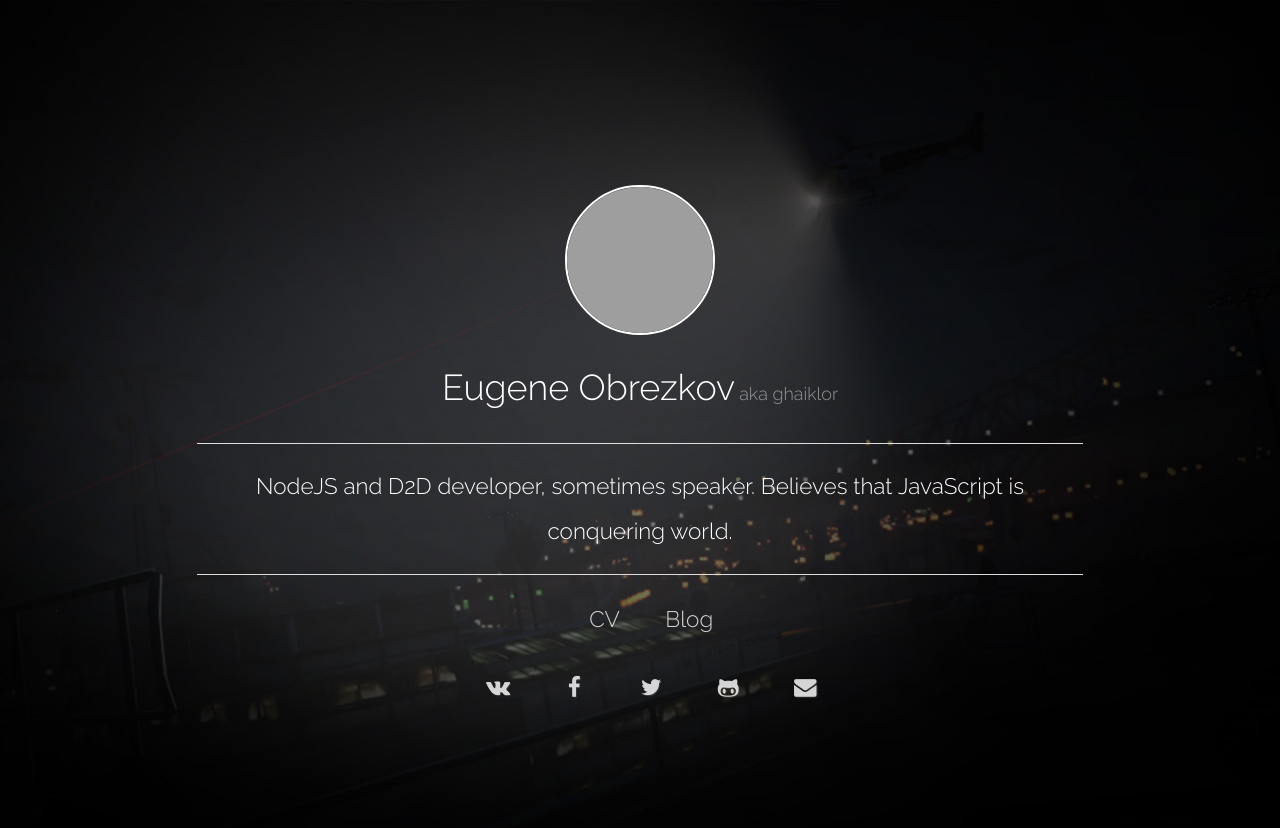
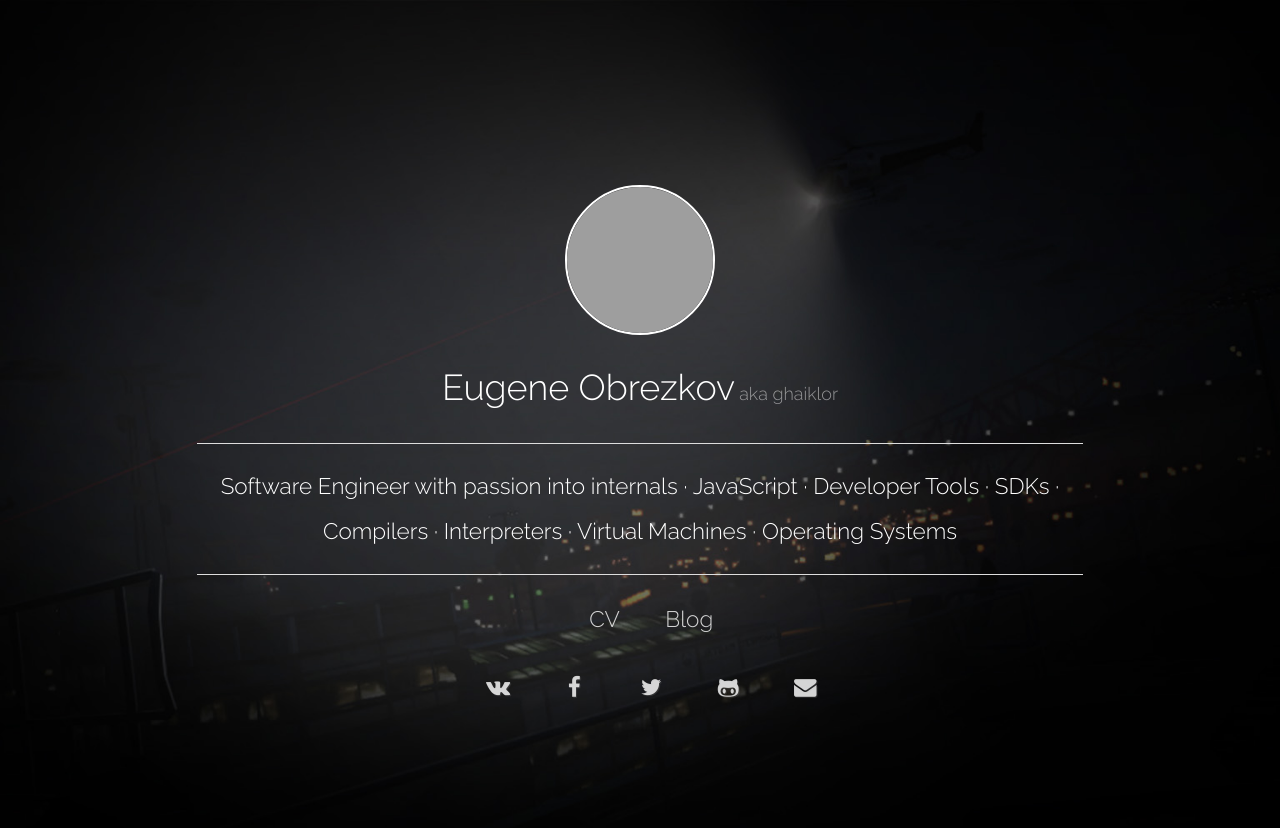
Before and after one commit to ghaiklor/ghaiklor.com, a Jekyll site: the page built from index.html, in a window 1280 px wide. Shown: the top 828 px of the page. Built offline with Jekyll 4.4.1, drawn with Linux system fonts in a browser that asks for light colours; grey boxes are pictures that could not be loaded.

Commit message:
Update _config.yml

```diff
--- a/_config.yml
+++ b/_config.yml
@@ -1,5 +1,5 @@
 # Base configuration
 title: Eugene Obrezkov aka ghaiklor
-description: NodeJS and D2D developer, sometimes speaker. Believes that JavaScript is conquering world.
+description: Software Engineer with passion into internals · JavaScript · Developer Tools · SDKs · Compilers · Interpreters · Virtual Machines · Operating Systems
 keywords: Eugene Obrezkov, Eugene, Obrezkov, ghaiklor, JavaScript, NodeJS
 url: http://ghaiklor.com
```
